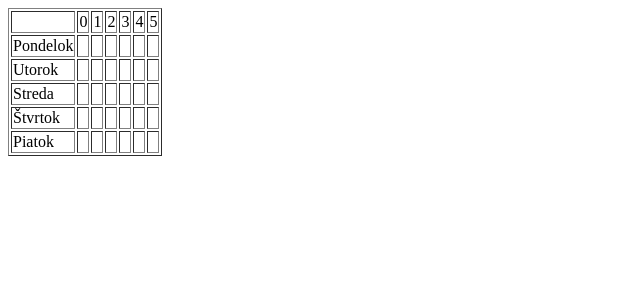
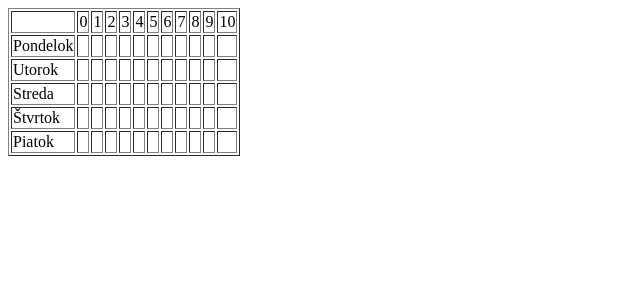
Before and after one commit to FajsiEx/adlerka-pfg, a PHP site: page /tabulka.php in a window 1280 px wide. Shown: the top 300 px of the page, without its empty margins (0-640 px from the left). Run offline with PHP 8.4, Linux system fonts and the light colour scheme.

Commit message:
+ viac hodin

```diff
--- a/tabulka.php
+++ b/tabulka.php
@@ -1,7 +1,7 @@
 <?php
 
 $dni = array("Pondelok", "Utorok", "Streda", "Štvrtok", "Piatok");
-$hodiny = array(0,1,2,3,4,5);
+$hodiny = array(0,1,2,3,4,5,6,7,8,9,10);
 
 ?>
 
```
